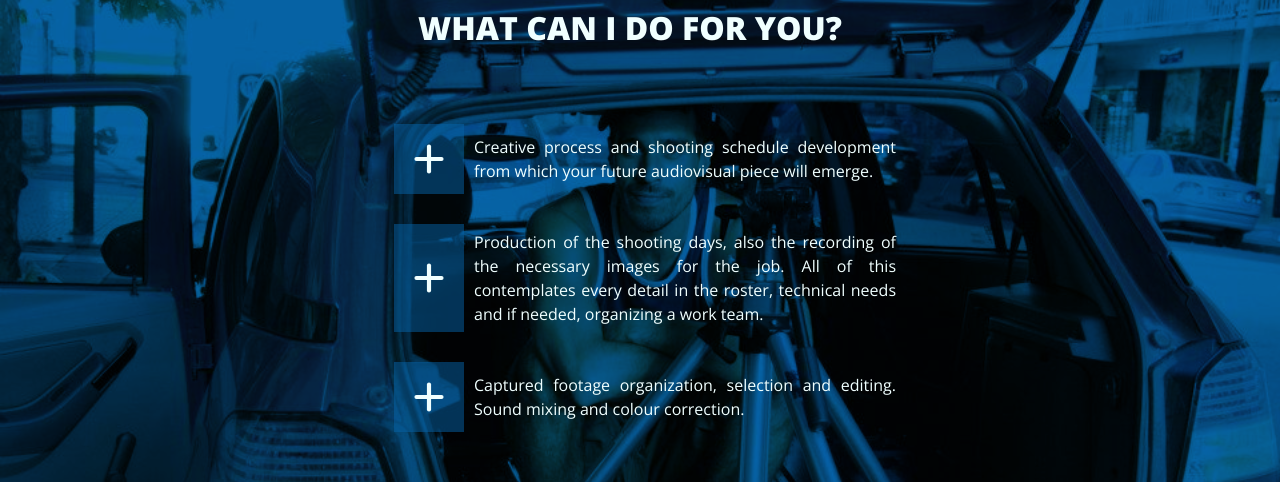
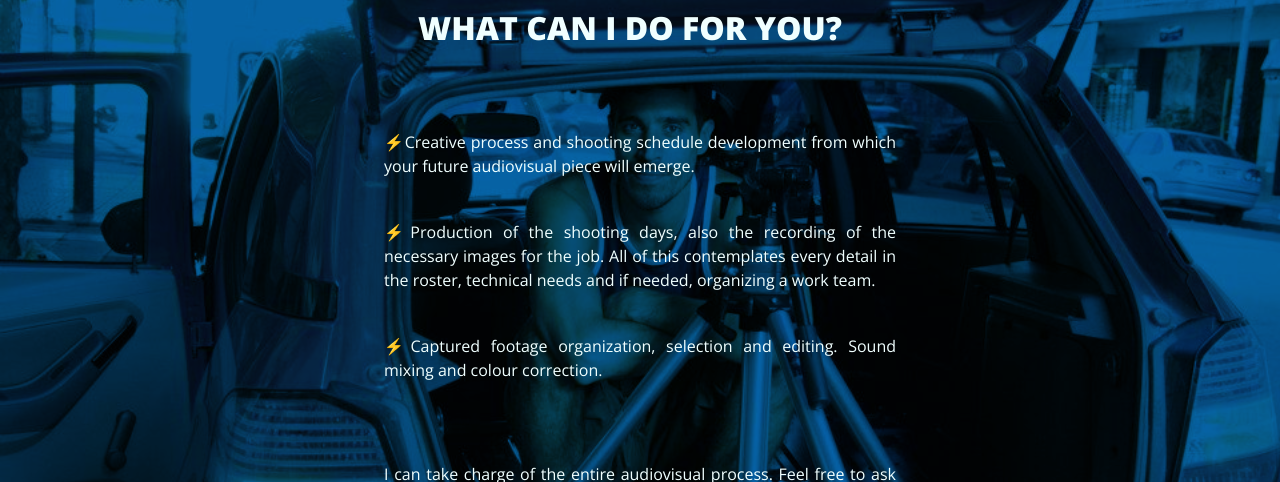
Before and after one commit to AndresDrimer/pablocoronel-react, a React (Vite) app: page / in a window 1280 px wide. Shown: the part 1560-2042 px from the top of the page. Built offline with nearby package versions, Linux system fonts and the light colour scheme.

Commit message:
rays as separartor for services

```diff
--- a/src/components/Services.jsx
+++ b/src/components/Services.jsx
@@ -4,10 +4,8 @@ export default function Services(props) {
   const makeEachService = props.eachService.map((it) => {
     return (
       <div className="--services-cathegory-container" key={it.id}>
-        <img
-        src={addImg}  className="--services-logoImgs"
-        />
-        <p className="--services-each-description">{it.description}</p>
+
+        <p className="--services-each-description">⚡{it.description}</p>
       </div>
     );
   });
```
